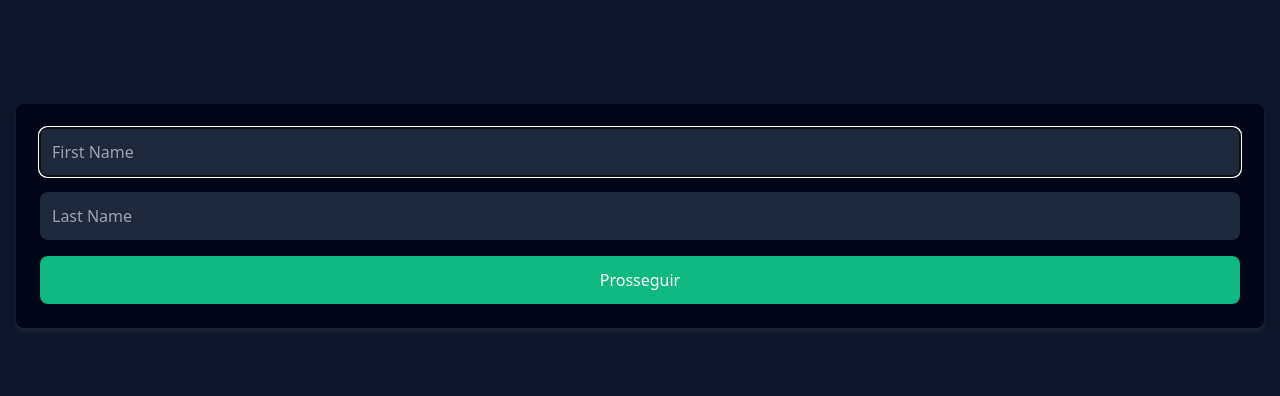
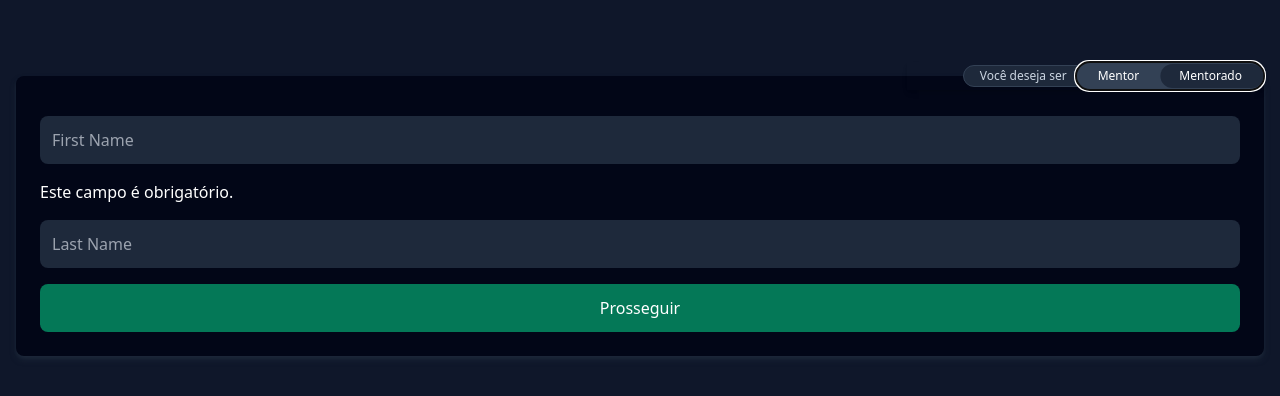
Before and after one commit to vitormarkis/9react-hook-form, a React (Vite) app: page / in a window 1280 px wide. Shown: the part 184-580 px from the top of the page. Built offline with nearby package versions, Linux system fonts and the light colour scheme.

Commit message:
feat: toggle isMentor button

```diff
--- a/src/MultiStep/App.tsx
+++ b/src/MultiStep/App.tsx
@@ -1,4 +1,10 @@
-import { FormProvider, SubmitHandler } from "react-hook-form"
+import {
+  FormProvider,
+  SubmitHandler,
+  Controller,
+  ControllerRenderProps,
+  useFormContext,
+} from "react-hook-form"
 import { useForm } from "react-hook-form"
 import { useMultistepForm } from "./context"
 import { zodResolver } from "@hookform/resolvers/zod"
@@ -9,7 +15,7 @@ import { Personal } from "./steps/Personal"
 import { Experience } from "./steps/Experience"
 import { Professional } from "./steps/Professional"
 import { Location } from "./steps/Location"
-import { useEffect } from "react"
+import { ButtonHTMLAttributes, useEffect, useRef, useState } from "react"
 import { APICep } from "../types/cep"
 
 export type IFormValues = z.infer<typeof multiStepFormSchema>
@@ -18,7 +24,7 @@ export type TValidationPerStep = Record<number, (keyof IFormValues)[]>
 const validationPerStep: TValidationPerStep = {
   0: ["name", "surName"],
   1: ["linkedin"],
-  2: ["state", "city", "street"],
+  2: ["state", "city", "street", "zipCode"],
   3: ["skills"],
 }
 
@@ -31,7 +37,11 @@ export function App() {
   const { step, setStep } = useMultistepForm()
   const { errors } = methods.formState
 
+  const hasErrors = Object.keys(errors).length
+  if (hasErrors) console.log("Errors", errors)
+
   const zipCode = methods.watch("zipCode") ?? ""
+  const isMentor = methods.watch("isMentor") ?? ""
   const isInLastStep = step === 3
   const isInFirstStep = step === 0
   const shouldGoForward = !validationPerStep[step].some(field => field in errors)
@@ -77,18 +87,36 @@ export function App() {
         <FormProvider {...methods}>
           <form
             onSubmit={methods.handleSubmit(submitHandler)}
-            className="flex flex-col  gap-4 p-6 flex-1 rounded-lg shadow-md shadow-slate-800 bg-slate-950 [&_input]:bg-slate-800"
+            className="relative flex flex-col gap-4 p-6 pt-10 flex-1 rounded-lg shadow-md shadow-slate-800 bg-slate-950 [&_input]:bg-slate-800"
           >
             {step === 0 ? <Personal /> : null}
             {step === 1 ? <Professional /> : null}
             {step === 2 ? <Location /> : null}
             {step === 3 ? <Experience /> : null}
+            <div className="absolute flex items-center right-0 top-0 shadow-md -translate-y-1/2 text-xs">
+              <p className="leading-none p-1 rounded-l-full bg-slate-800 border-slate-700 text-slate-300 border pl-4 pr-16 translate-x-14 z-[-1]">
+                Você deseja ser
+              </p>
+              <Controller
+                name="isMentor"
+                control={methods.control}
+                render={({ field }) => (
+                  <SwitchMentor
+                    autoFocus={step === 0}
+                    tabIndex={10}
+                    isMentor={isMentor}
+                    {...field}
+                  />
+                )}
+              />
+            </div>
             <div className="flex [&>*]:flex-1 gap-6">
               {isInFirstStep ? null : (
                 <button
                   type="button"
                   className="form-element-style button-style bg-amber-500 disabled:bg-amber-700"
                   onClick={handleGoBackButton}
+                  tabIndex={30}
                 >
                   Voltar
                 </button>
@@ -98,6 +126,7 @@ export function App() {
                 className="form-element-style button-style bg-emerald-500 disabled:bg-emerald-700"
                 onClick={handleActionButton}
                 disabled={!shouldGoForward}
+                tabIndex={25}
               >
                 {isInLastStep ? "Enviar" : "Prosseguir"}
               </button>
@@ -108,3 +137,66 @@ export function App() {
     </div>
   )
 }
+
+import React from "react"
+
+interface ISwitchMentor
+  extends Omit<ButtonHTMLAttributes<HTMLButtonElement>, "onChange" | "onBlur" | "name" | "value">,
+    ControllerRenderProps {
+  isMentor: boolean
+}
+
+export const SwitchMentor: React.FC<ISwitchMentor> = ({
+  onBlur,
+  onChange,
+  ref,
+  isMentor = false,
+  className,
+  ...rest
+}) => {
+  const _cn = className ? ` ${className}` : ""
+  const { setValue } = useFormContext<IFormValues>()
+
+  const [width, setWidth] = useState(0)
+  const mentorRef = useRef<HTMLSpanElement>(null)
+  const mentoradoRef = useRef<HTMLSpanElement>(null)
+  const transform = `translateX(${isMentor ? "0" : (width ?? 1) / 1.25}px)`
+
+  useEffect(() => {
+    if (mentorRef.current) isMentor && setWidth(mentorRef.current.offsetWidth)
+    if (mentoradoRef.current) !isMentor && setWidth(mentoradoRef.current.offsetWidth)
+  }, [isMentor])
+
+  return (
+    <button
+      type="button"
+      className={"relative flex bg-slate-700 p-0.5 rounded-full group" + _cn}
+      ref={ref}
+      onBlur={onBlur}
+      onKeyUp={e => {
+        if (!["Enter", " "].includes(e.key)) return
+        setValue("isMentor", !isMentor)
+      }}
+      {...rest}
+    >
+      <div
+        className={`bg-slate-800 rounded-full absolute top-0.5 bottom-0.5 left-0.5 transition-all duration-150 ease-in-out`}
+        style={{ width, transform }}
+      />
+      <span
+        ref={mentorRef}
+        className="block leading-none py-1.5 z-10 px-5 rounded-full"
+        onClick={() => onChange(true)}
+      >
+        Mentor
+      </span>
+      <span
+        ref={mentoradoRef}
+        className="block leading-none py-1.5 z-10 px-5 rounded-full"
+        onClick={() => onChange(false)}
+      >
+        Mentorado
+      </span>
+    </button>
+  )
+}
--- a/src/MultiStep/constants.ts
+++ b/src/MultiStep/constants.ts
@@ -2,5 +2,6 @@ export const defaultValues = {
   name: "",
   surName: "",
   linkedin: "",
-  skills: []
+  skills: [],
+  isMentor: false,
 }
--- a/src/MultiStep/schema.ts
+++ b/src/MultiStep/schema.ts
@@ -23,4 +23,5 @@ export const multiStepFormSchema = z.object({
   street: z.string().trim().nonempty("Este campo é obrigatório."),
   linkedin: z.string().trim().url("Insira uma URL válida."),
   skills: z.array(z.string()).min(1, "Escolha pelo menos 1 especialização."),
+  isMentor: z.boolean(),
 })
--- a/src/MultiStep/steps/Location.tsx
+++ b/src/MultiStep/steps/Location.tsx
@@ -26,6 +26,7 @@ export function Location() {
               field.onChange({ ...e, target: { ...e.target, value: newEvent } })
             }}
             onBlur={field.onBlur}
+            tabIndex={20}
           />
         )}
       />
@@ -46,6 +47,7 @@ export function Location() {
         className="form-element-style"
         placeholder="Estado"
         autoComplete="off"
+        tabIndex={20}
       />
       {errors.state?.message ? <p>{errors.state.message}</p> : null}
       <input
@@ -54,6 +56,7 @@ export function Location() {
         className="form-element-style"
         placeholder="Cidade"
         autoComplete="off"
+        tabIndex={20}
       />
       {errors.city?.message ? <p>{errors.city.message}</p> : null}
       <input
@@ -62,6 +65,7 @@ export function Location() {
         className="form-element-style"
         placeholder="Rua"
         autoComplete="off"
+        tabIndex={20}
       />
       {errors.street?.message ? <p>{errors.street.message}</p> : null}
     </>
--- a/src/MultiStep/steps/Personal.tsx
+++ b/src/MultiStep/steps/Personal.tsx
@@ -17,6 +17,7 @@ export function Personal() {
         placeholder="First Name"
         autoFocus
         autoComplete="off"
+        tabIndex={20}
       />
       {errors.name?.message ? <p>{errors.name.message}</p> : null}
       <input
@@ -25,6 +26,7 @@ export function Personal() {
         className="form-element-style"
         placeholder="Last Name"
         autoComplete="off"
+        tabIndex={20}
       />
       {errors.surName?.message ? <p>{errors.surName.message}</p> : null}
     </>
--- a/src/MultiStep/steps/Professional.tsx
+++ b/src/MultiStep/steps/Professional.tsx
@@ -2,7 +2,10 @@ import { useFormContext } from "react-hook-form"
 import { IFormValues } from "../App"
 
 export function Professional() {
-  const { register, formState: { errors } } = useFormContext<IFormValues>()
+  const {
+    register,
+    formState: { errors },
+  } = useFormContext<IFormValues>()
 
   return (
     <>
@@ -12,7 +15,7 @@ export function Professional() {
         className="form-element-style"
         placeholder="Linkedin"
         autoComplete="off"
-        autoFocus
+        tabIndex={20}
       />
       {errors.linkedin?.message ? <p>{errors.linkedin.message}</p> : null}
     </>
```
